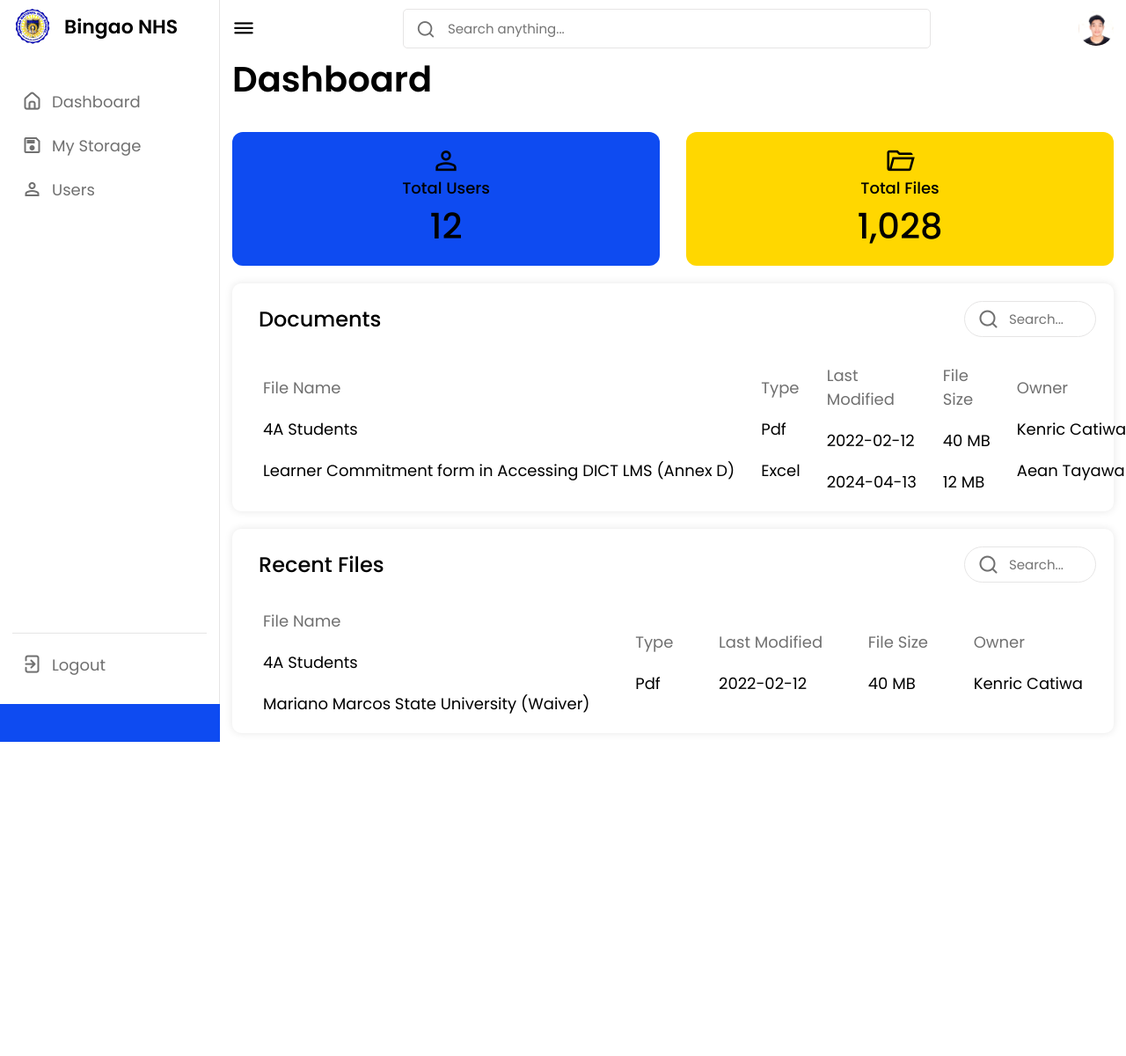
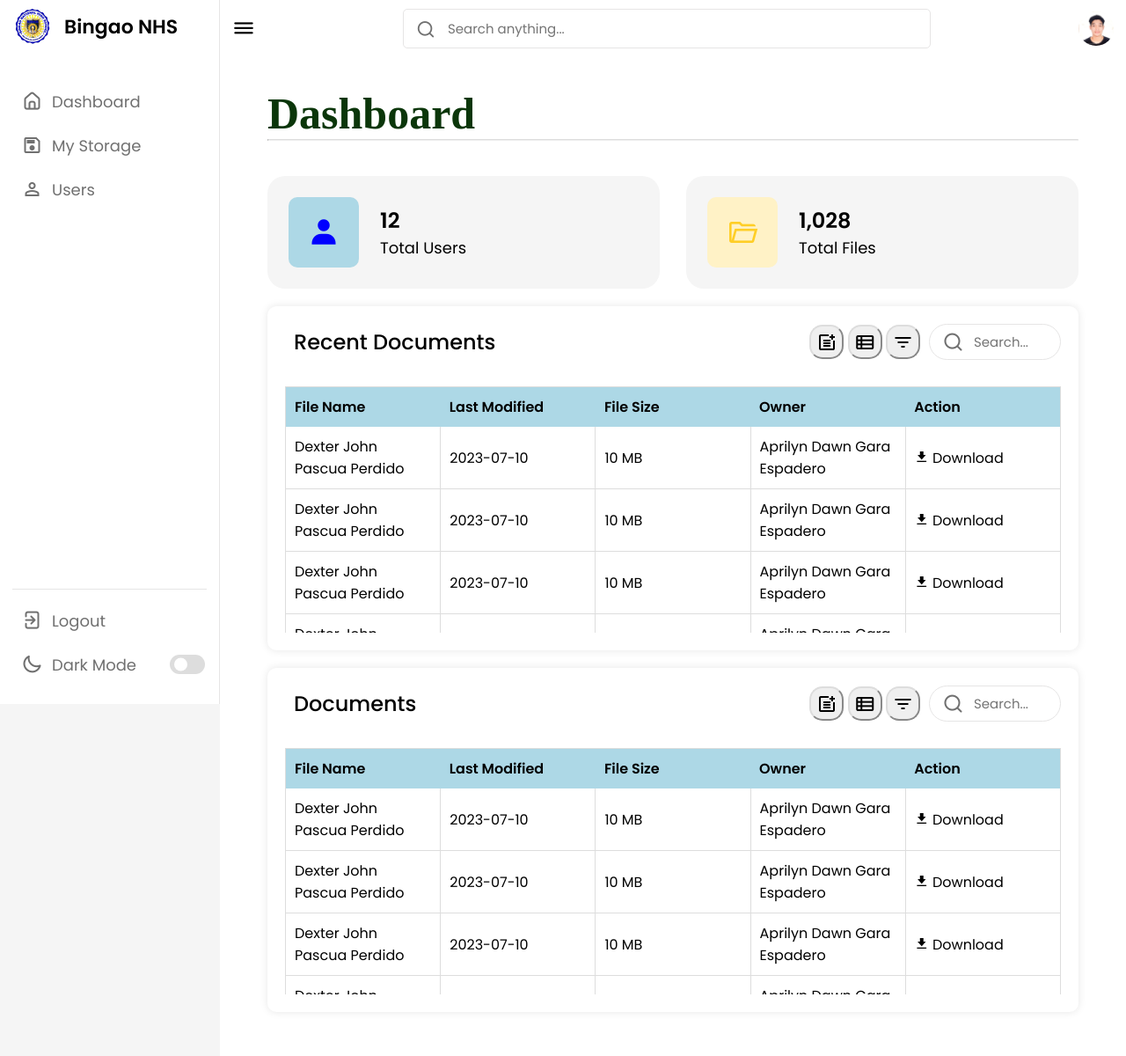
Before and after one commit to tayawaaean/File_Management_System, a PHP site: page / in a window 1280 px wide. Shown: the whole page at 88% size. Before the commit the page ends 843 px from the top, so only its background shows below. Run offline with PHP 8.4, Linux system fonts and the light colour scheme.

Commit message:
Latest Dashboard

```diff
--- a/index.html
+++ b/index.html
@@ -7,6 +7,7 @@
 
     <link rel="stylesheet" href="style.css">
     <link rel="stylesheet" href="https://unicons.iconscout.com/release/v4.0.0/css/line.css">
+    <link href='https://unpkg.com/boxicons@2.0.9/css/boxicons.min.css' rel='stylesheet'>
     <link href="https://fonts.googleapis.com/icon?family=Material+Icons+Sharp" rel="stylesheet">
     <link rel="stylesheet" href="https://fonts.googleapis.com/css2?family=Material+Symbols+Outlined:opsz,wght,FILL,GRAD@24,400,0,0" />
 
@@ -43,6 +44,17 @@
                     <i class="uil uil-signout"></i>
                     <span class="link-name">Logout</span>
                 </a></li>
+
+                <li class="mode">
+                    <a href="#">
+                        <i class="uil uil-moon"></i>
+                    <span class="link-name">Dark Mode</span>
+                </a>
+
+                <div class="mode-toggle">
+                  <span class="switch"></span>
+                </div>
+            </li>
             </ul>
         </div>
     </nav>
@@ -64,25 +76,43 @@
                 <div class="title">
                     <h2>Dashboard</h2>
                 </div>
+                <hr>
 
                 <div class="boxes">
                     <div class="box box1">
-                        <i class="material-symbols-outlined">person</i>
+                        <i class='bx bxs-user'></i>
+                        <span class="text">
+                            <span class="number">12</span>
                             <span class="text">Total Users</span>
-                        <span class="number">12</span>
+                        </span>
                     </div>
                     <div class="box box2">
-                        <i class="material-symbols-outlined">folder_open</i>
+                        <i2 class="material-symbols-outlined">folder_open</i2>
+                        <span class="text">
+                            <span class="number">1,028</span>
                             <span class="text">Total Files</span>
-                        <span class="number">1,028</span>
+                        </span>
                     </div>
                 </div>
             </div>
-            <div class="analyse">
+
             <div class="container">
                 <div class="activity">
                     <div class="title">
-                            <span class="text">Documents</span>
+                        <span class="text">Recent Documents</span>
+                        <div class="buttons">
+                            <button>
+                                <i class="material-symbols-outlined">
+                                    post_add
+                                </i>
+                            </button>
+                            <button>
+                                <i class="material-symbols-outlined">view_list</i>
+                            </button>
+                            <button>
+                                <i class="material-symbols-outlined">filter_list</i>
+                            </button>
+                        </div>
                         <div class="bottom-search">
                             <div class="search">
                                 <i class="uil uil-search"></i>
@@ -90,32 +120,101 @@
                             </div>
                         </div>
                     </div>
-
-                        <div class="activity-data">
-                            <div class="data filenames">
-                                <span class="data-title">File Name</span>
-                                <span class="data-list">4A Students</span>
-                                <span class="data-list">Learner Commitment form in Accessing DICT LMS (Annex D)</span>
-                            </div>
-                        <div class="data type">
-                            <span class="data-title">Type</span>
-                            <span class="data-list">Pdf</span>
-                            <span class="data-list">Excel</span>
-                        </div>
-                        <div class="data modified">
-                            <span class="data-title">Last Modified</span>
-                            <span class="data-list">2022-02-12</span>
-                            <span class="data-list">2024-04-13</span>
-                        </div>
-                        <div class="data size">
-                            <span class="data-title">File Size</span>
-                            <span class="data-list">40 MB</span>
-                            <span class="data-list">12 MB</span>
-                        </div>
-                        <div class="data owner">
-                            <span class="data-title">Owner</span>
-                            <span class="data-list">Kenric Catiwa</span>
-                            <span class="data-list">Aean Tayawa</span>
+                    <div class="table-container">
+                        <div class="dashboard-table-wrapper">
+                            <table class="table">
+                                <thead>
+                                    <tr>
+                                        <th>File Name</th>
+                                        <th>Last Modified</th>
+                                        <th>File Size</th>
+                                        <th>Owner</th>
+                                        <th>Action</th>
+                                    </tr>
+                                </thead>
+                                <tbody>
+                                    <tr>
+                                        <td>Dexter John Pascua Perdido</td>
+                                        <td>2023-07-10</td>
+                                        <td>10 MB</td>
+                                        <td>Aprilyn Dawn Gara Espadero</td>
+                                        <td><i class='bx bxs-download'></i>
+                                            Download</td>
+                                    </tr>
+                                    <tr>
+                                        <td>Dexter John Pascua Perdido</td>
+                                        <td>2023-07-10</td>
+                                        <td>10 MB</td>
+                                        <td>Aprilyn Dawn Gara Espadero</td>
+                                        <td><i class='bx bxs-download'></i>
+                                            Download</td>
+                                    </tr>
+                                    <tr>
+                                        <td>Dexter John Pascua Perdido</td>
+                                        <td>2023-07-10</td>
+                                        <td>10 MB</td>
+                                        <td>Aprilyn Dawn Gara Espadero</td>
+                                        <td><i class='bx bxs-download'></i>
+                                            Download</td>
+                                    </tr>
+                                    <tr>
+                                        <td>Dexter John Pascua Perdido</td>
+                                        <td>2023-07-10</td>
+                                        <td>10 MB</td>
+                                        <td>Aprilyn Dawn Gara Espadero</td>
+                                        <td><i class='bx bxs-download'></i>
+                                            Download</td>
+                                    </tr>
+                                    <tr>
+                                        <td>Dexter John Pascua Perdido</td>
+                                        <td>2023-07-10</td>
+                                        <td>10 MB</td>
+                                        <td>Aprilyn Dawn Gara Espadero</td>
+                                        <td><i class='bx bxs-download'></i>
+                                            Download</td>
+                                    </tr>
+                                    <tr>
+                                        <td>Dexter John Pascua Perdido</td>
+                                        <td>2023-07-10</td>
+                                        <td>10 MB</td>
+                                        <td>Aprilyn Dawn Gara Espadero</td>
+                                        <td><i class='bx bxs-download'></i>
+                                            Download</td>
+                                    </tr>
+                                    <tr>
+                                        <td>Dexter John Pascua Perdido</td>
+                                        <td>2023-07-10</td>
+                                        <td>10 MB</td>
+                                        <td>Aprilyn Dawn Gara Espadero</td>
+                                        <td><i class='bx bxs-download'></i>
+                                            Download</td>
+                                    </tr>
+                                    <tr>
+                                        <td>Dexter John Pascua Perdido</td>
+                                        <td>2023-07-10</td>
+                                        <td>10 MB</td>
+                                        <td>Aprilyn Dawn Gara Espadero</td>
+                                        <td><i class='bx bxs-download'></i>
+                                            Download</td>
+                                    </tr>
+                                    <tr>
+                                        <td>Dexter John Pascua Perdido</td>
+                                        <td>2023-07-10</td>
+                                        <td>10 MB</td>
+                                        <td>Aprilyn Dawn Gara Espadero</td>
+                                        <td><i class='bx bxs-download'></i>
+                                            Download</td>
+                                    </tr>
+                                    <tr>
+                                        <td>Dexter John Pascua Perdido</td>
+                                        <td>2023-07-10</td>
+                                        <td>10 MB</td>
+                                        <td>Aprilyn Dawn Gara Espadero</td>
+                                        <td><i class='bx bxs-download'></i>
+                                            Download</td>
+                                    </tr>
+                                </tbody>
+                            </table>
                         </div>
                     </div>
                 </div>
@@ -123,7 +222,20 @@
             <div class="container">
                 <div class="activity">
                     <div class="title">
-                        <span class="text">Recent Files</span>
+                        <span class="text">Documents</span>
+                        <div class="buttons">
+                            <button>
+                                <i class="material-symbols-outlined">
+                                    post_add
+                                </i>
+                            </button>
+                            <button>
+                                <i class="material-symbols-outlined">view_list</i>
+                            </button>
+                            <button>
+                                <i class="material-symbols-outlined">filter_list</i>
+                            </button>
+                        </div>
                         <div class="bottom-search">
                             <div class="search">
                                 <i class="uil uil-search"></i>
@@ -131,29 +243,70 @@
                             </div>
                         </div>
                     </div>
-
-                    <div class="activity-data">
-                        <div class="data filenames">
-                            <span class="data-title">File Name</span>
-                            <span class="data-list">4A Students</span>
-                            <span class="data-list">Mariano Marcos State University (Waiver)</span>
+                    <div class="table-container">
+                        <div class="dashboard-table-wrapper">
+                            <table class="table">
+                                <thead>
+                                    <tr>
+                                        <th>File Name</th>
+                                        <th>Last Modified</th>
+                                        <th>File Size</th>
+                                        <th>Owner</th>
+                                        <th>Action</th>
+                                    </tr>
+                                </thead>
+                                <tbody>
+                                    <tr>
+                                        <td>Dexter John Pascua Perdido</td>
+                                        <td>2023-07-10</td>
+                                        <td>10 MB</td>
+                                        <td>Aprilyn Dawn Gara Espadero</td>
+                                        <td><i class='bx bxs-download'></i>
+                                            Download</td>
+                                    </tr>
+                                    <tr>
+                                        <td>Dexter John Pascua Perdido</td>
+                                        <td>2023-07-10</td>
+                                        <td>10 MB</td>
+                                        <td>Aprilyn Dawn Gara Espadero</td>
+                                        <td><i class='bx bxs-download'></i>
+                                            Download</td>
+                                    </tr>
+                                    <tr>
+                                        <td>Dexter John Pascua Perdido</td>
+                                        <td>2023-07-10</td>
+                                        <td>10 MB</td>
+                                        <td>Aprilyn Dawn Gara Espadero</td>
+                                        <td><i class='bx bxs-download'></i>
+                                            Download</td>
+                                    </tr>
+                                    <tr>
+                                        <td>Dexter John Pascua Perdido</td>
+                                        <td>2023-07-10</td>
+                                        <td>10 MB</td>
+                                        <td>Aprilyn Dawn Gara Espadero</td>
+                                        <td><i class='bx bxs-download'></i>
+                                            Download</td>
+                                    </tr>
+                                    <tr>
+                                        <td>Dexter John Pascua Perdido</td>
+                                        <td>2023-07-10</td>
+                                        <td>10 MB</td>
+                                        <td>Aprilyn Dawn Gara Espadero</td>
+                                        <td><i class='bx bxs-download'></i>
+                                            Download</td>
+                                    </tr>
+                                    <tr>
+                                        <td>Dexter John Pascua Perdido</td>
+                                        <td>2023-07-10</td>
+                                        <td>10 MB</td>
+                                        <td>Aprilyn Dawn Gara Espadero</td>
+                                        <td><i class='bx bxs-download'></i>
+                                            Download</td>
+                                    </tr>
+                                </tbody>
+                            </table>
                         </div>
-                    <div class="data type">
-                        <span class="data-title">Type</span>
-                        <span class="data-list">Pdf</span>
-
-                    </div>
-                    <div class="data modified">
-                        <span class="data-title">Last Modified</span>
-                        <span class="data-list">2022-02-12</span>
-                    </div>
-                    <div class="data size">
-                        <span class="data-title">File Size</span>
-                        <span class="data-list">40 MB</span>
-                    </div>
-                    <div class="data ownder">
-                        <span class="data-title">Owner</span>
-                        <span class="data-list">Kenric Catiwa</span>
                     </div>
                 </div>
             </div>
--- a/style.css
+++ b/style.css
@@ -28,7 +28,7 @@
 
 body{
     min-height: 100vh;
-    background-color: var(--primary-color);
+    background-color: whitesmoke;
 }
 body.dark{
     --primary-color: #3A3B3C;
@@ -50,13 +50,13 @@ body.dark{
     background: #f1f1f1;
 }
 ::-webkit-scrollbar-thumb {
-    background: var(--primary-color);
+    background-color: #0E4BF1;
     border-radius: 12px;
     transition: all 0.3s ease;
 }
 
 ::-webkit-scrollbar-thumb:hover {
-    background: #0b3cc1;
+    background-color: #0E4BF1;
 }
 
 body.dark::-webkit-scrollbar-thumb:hover,
@@ -65,10 +65,12 @@ body.dark .activity-data::-webkit-scrollbar-thumb:hover{
 }
 
 h2{
-    font-weight: 600;
-    font-size: 40px;
-    color: var(--text-color);
+    font-size: 50px;
+    font-weight: bold;
+    color: #0B360A;
+    font-family: montserrat;
 }
+
 nav{
     position: fixed;
     top: 0;
@@ -278,6 +280,7 @@ nav.close ~ .dashboard .top{
 }
 .dashboard .dash-content{
     padding-top: 50px;
+    margin: 40px;
 }
 .dash-content .title{
     display: flex;
@@ -290,7 +293,6 @@ nav.close ~ .dashboard .top{
     height: 35px;
     width: 35px;
     border-radius: 6px;
-    color: var(--title-icon-color);
     display: flex;
     align-items: center;
     justify-content: center;
@@ -302,6 +304,50 @@ nav.close ~ .dashboard .top{
     color: var(--text-color);
     margin-left: 10px;
 }
+.buttons{
+    background-color: white;
+    margin-left: auto;
+    margin-right: 10px;
+    border-radius: 20px;
+}
+.buttons button {
+    border-color: #DDD;
+    border-radius: 15px; /* Adjust the value as needed to make the button oval */
+}
+.table{
+    width: 100%;
+    border-collapse: collapse;
+    color:#000;
+    font-family: 'Lato', sans-serif;
+    border: 1px solid #DDD;
+    table-layout: fixed;
+}
+.table th{
+    background-color: lightblue;
+    color: black;
+    padding: 10px;
+    text-align: left;
+    border-right: 1px black;
+}
+.table td:first-child{
+    border-left: 1px solid #DDD;
+}
+.table td{
+    padding: 10px;
+    border-bottom: 1px solid #DDD;
+    border-right: 1px solid #DDD;
+    color: #000;
+}
+
+hr {
+    margin-top: -30px;
+    margin-bottom: 40px;
+    border-top: 1px solid #DDD;
+}
+.text{
+    display: flex;
+    flex-direction: column;
+}
 .dash-content .boxes{
     display: flex;
     align-items: center;
@@ -310,31 +356,50 @@ nav.close ~ .dashboard .top{
 }
 .dash-content .boxes .box{
     display: flex;
-    flex-direction: column;
     align-items: center;
-    border-radius: 12px;
+    border-radius: 20px;
     width: calc(100% / 2 - 15px);
-    padding: 15px 20px;
-    background-color: #0E4BF1;
+    padding: 24px;
+    background-color: whitesmoke;
     transition: var(--tran-05);
+    grid-gap: 24px;
 }
 .boxes .box i{
-    font-size: 35px;
-    color: var(--text-color);
+    background: lightblue;
+    font-size: 36px;
+    color: blue;
+    width: 80px;
+    height: 80px;
+    border-radius: 10px;
+    display: flex;
+    justify-content: center;
+    align-items: center;
+}
+.boxes .box i2{
+    background: #fff2c6;
+    font-size: 36px;
+    color: #ffce26;
+    width: 80px;
+    height: 80px;
+    border-radius: 10px;
+    display: flex;
+    justify-content: center;
+    align-items: center;
 }
 .boxes .box .text{
     white-space: nowrap;
     font-size: 18px;
-    font-weight: 500;
     color: var(--text-color);
+
 }
 .boxes .box .number{
-    font-size: 40px;
-    font-weight: 500;
+    font-size: 24px;
+    font-weight: 600;
+    text-align: left;
     color: var(--text-color);
 }
 .boxes .box.box2{
-    background-color: gold;
+    background-color: whitesmoke;
 }
 .boxes .box.box3{
     background-color: var(--box3-color);
@@ -423,6 +488,15 @@ nav.close ~ .dashboard .top{
 .nav-links li:hover .link-name,
 .nav-links li.active .link-name {
     color: white; /* Change text color on hover and active */
+}
+
+.dashboard-table-wrapper {
+    max-height: 280px;
+    overflow-y: auto;
+}
+
+.dashboard-table-wrapper::-webkit-scrollbar-thumb {
+    background-color: #0E4BF1;
 }
 
 @media (max-width: 1000px) {
```
Also changed, not shown: other parts of style.css (+49 -0 lines). Lines whose indentation alone changed are shown as unchanged.
